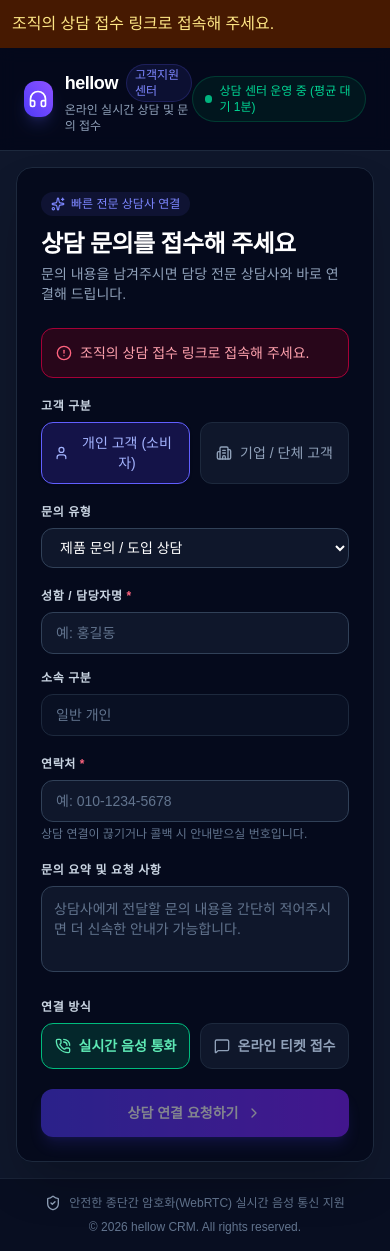
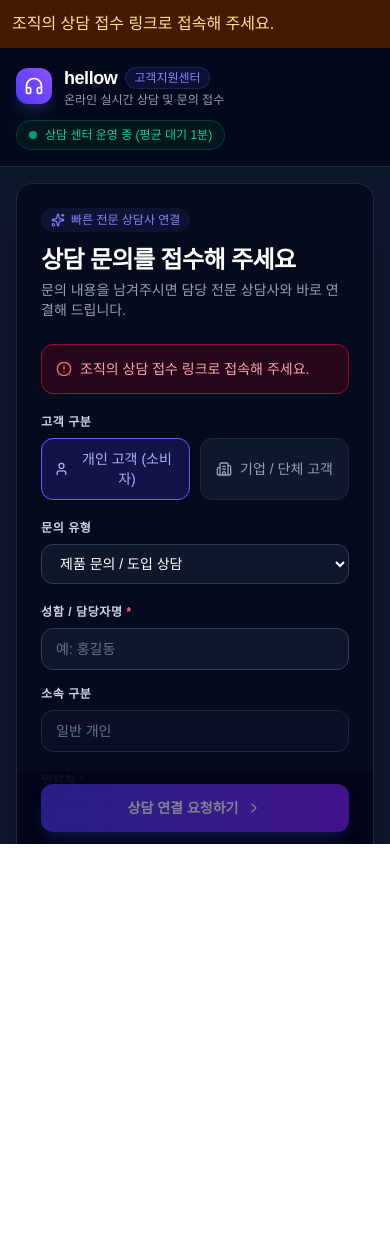
Before and after one commit to shnea/hellow, a Next.js app in the folder frontend/: page /support in a window 390 px wide. After the commit the page ends 844 px from the top, so only its background shows below. Built offline with nearby package versions, Linux system fonts and the light colour scheme.

Commit message:
fix: keep mobile support action visible and expand editor

```diff
--- a/frontend/src/app/support/page.tsx
+++ b/frontend/src/app/support/page.tsx
@@ -254,10 +254,10 @@ export default function CustomerSupportPage() {
   };
 
   return (
-    <div className="min-h-screen bg-slate-900 text-slate-100 flex flex-col justify-between selection:bg-indigo-500 selection:text-white">
+    <div className="h-dvh overflow-y-auto overscroll-y-contain bg-slate-900 text-slate-100 flex flex-col selection:bg-indigo-500 selection:text-white">
       {errorMessage && <p role="alert" className="p-3 bg-amber-950 text-amber-200">{errorMessage}</p>}
       {/* 헤더 */}
-      <header className="border-b border-slate-800 bg-slate-950/80 backdrop-blur sticky top-0 z-30 px-6 py-4 flex items-center justify-between">
+      <header className="border-b border-slate-800 bg-slate-950/80 backdrop-blur sticky top-0 z-30 px-4 sm:px-6 py-4 flex flex-wrap items-center justify-between gap-3 shrink-0">
         <div className="flex items-center gap-3">
           <div className="w-9 h-9 rounded-xl bg-gradient-to-tr from-indigo-600 to-violet-500 flex items-center justify-center shadow-lg shadow-indigo-500/20">
             <Headphones className="w-5 h-5 text-white" />
@@ -277,7 +277,7 @@ export default function CustomerSupportPage() {
       </header>
 
       {/* 메인 컨테이너 */}
-      <main className="flex-1 flex items-center justify-center p-4 sm:p-6 md:p-8">
+      <main className="flex-1 flex items-center justify-center p-4 sm:p-6 md:p-8 shrink-0">
         <div className="w-full max-w-xl">
           {/* STEP 1: 접수 폼 */}
           {step === 'FORM' && (
@@ -442,10 +442,11 @@ export default function CustomerSupportPage() {
                 </div>
 
                 {/* 제출 버튼 */}
+                <div className="sticky bottom-0 z-20 -mx-6 bg-slate-950/95 px-6 pt-3 pb-[calc(env(safe-area-inset-bottom)+0.75rem)] sm:static sm:mx-0 sm:bg-transparent sm:p-0">
                   <button
                     type="submit"
                     disabled={submitting || !organizationName}
-                  className="w-full py-3.5 px-4 rounded-xl bg-gradient-to-r from-indigo-600 to-violet-600 hover:from-indigo-500 hover:to-violet-500 text-white font-bold text-sm shadow-lg shadow-indigo-600/30 transition flex items-center justify-center gap-2 disabled:opacity-50"
+                    className="w-full min-h-12 py-3 px-4 rounded-xl bg-gradient-to-r from-indigo-600 to-violet-600 hover:from-indigo-500 hover:to-violet-500 text-white font-bold text-sm shadow-lg shadow-indigo-600/30 transition flex items-center justify-center gap-2 disabled:opacity-50"
                   >
                     {submitting ? (
                       <>
@@ -459,6 +460,7 @@ export default function CustomerSupportPage() {
                       </>
                     )}
                   </button>
+                </div>
               </form>
             </div>
           )}
@@ -657,7 +659,7 @@ export default function CustomerSupportPage() {
       </main>
 
       {/* 푸터 */}
-      <footer className="border-t border-slate-800/80 bg-slate-950/50 py-4 px-6 text-center text-xs text-slate-500 flex flex-col sm:flex-row items-center justify-between gap-2">
+      <footer className="border-t border-slate-800/80 bg-slate-950/50 py-4 px-6 text-center text-xs text-slate-500 flex flex-col sm:flex-row items-center justify-between gap-2 shrink-0">
         <div className="flex items-center gap-2">
           <ShieldCheck className="w-4 h-4 text-slate-400" />
           <span>안전한 종단간 암호화(WebRTC) 실시간 음성 통신 지원</span>
--- a/frontend/src/components/ActiveWorkspace.tsx
+++ b/frontend/src/components/ActiveWorkspace.tsx
@@ -1022,7 +1022,7 @@ export const ActiveWorkspace: React.FC<ActiveWorkspaceProps> = ({
         </div>
 
         {/* Editor Body: SHNEA 단일 공식 에디터 (다크 테마 & full-height) */}
-        <div className="flex-1 flex flex-col min-h-0 h-full overflow-hidden">
+        <div className="flex-1 flex flex-col min-h-0 overflow-hidden">
           <ShneaConsultationEditor
             documentKey={queueCode}
             initialText={memoText}
--- a/frontend/src/components/ShneaConsultationEditor.tsx
+++ b/frontend/src/components/ShneaConsultationEditor.tsx
@@ -259,6 +259,7 @@ export const ShneaConsultationEditor: React.FC<ShneaConsultationEditorProps> = (
 
       <div className="flex-1 flex flex-col h-full min-h-0 overflow-hidden">
         <ShneaEditor
+          className="flex flex-1 min-h-0 flex-col"
           value={editorValue}
           documentKey={documentKey}
           attachments={attachments}
```
Also changed, not shown: 1 other file (tests, documents, lock files or other folders). Lines whose indentation alone changed are shown as unchanged.
